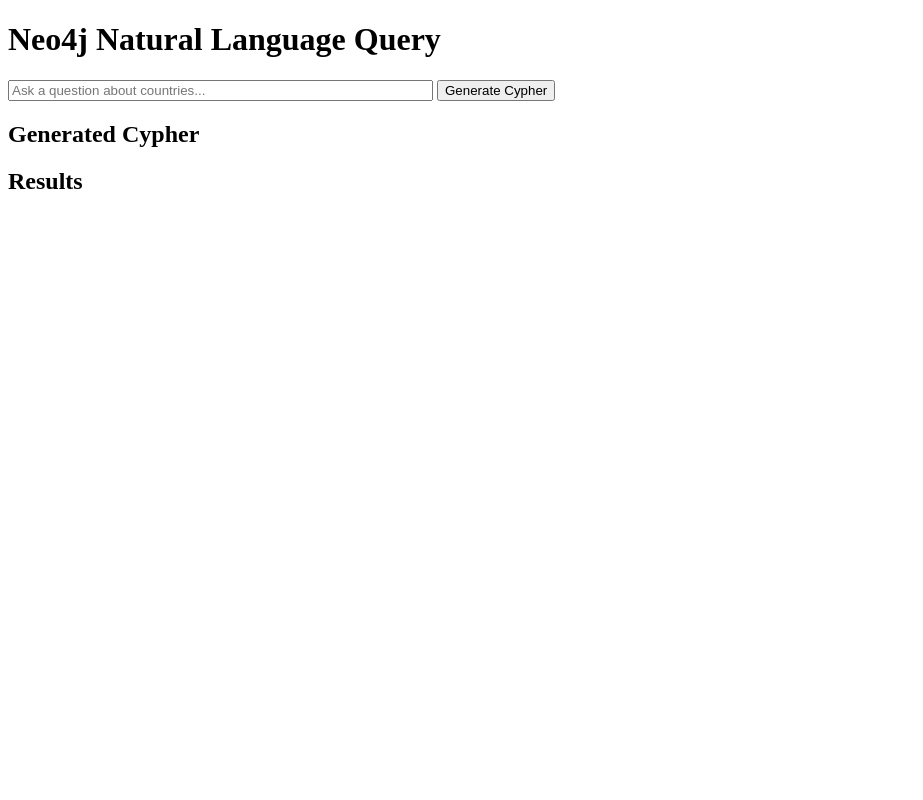
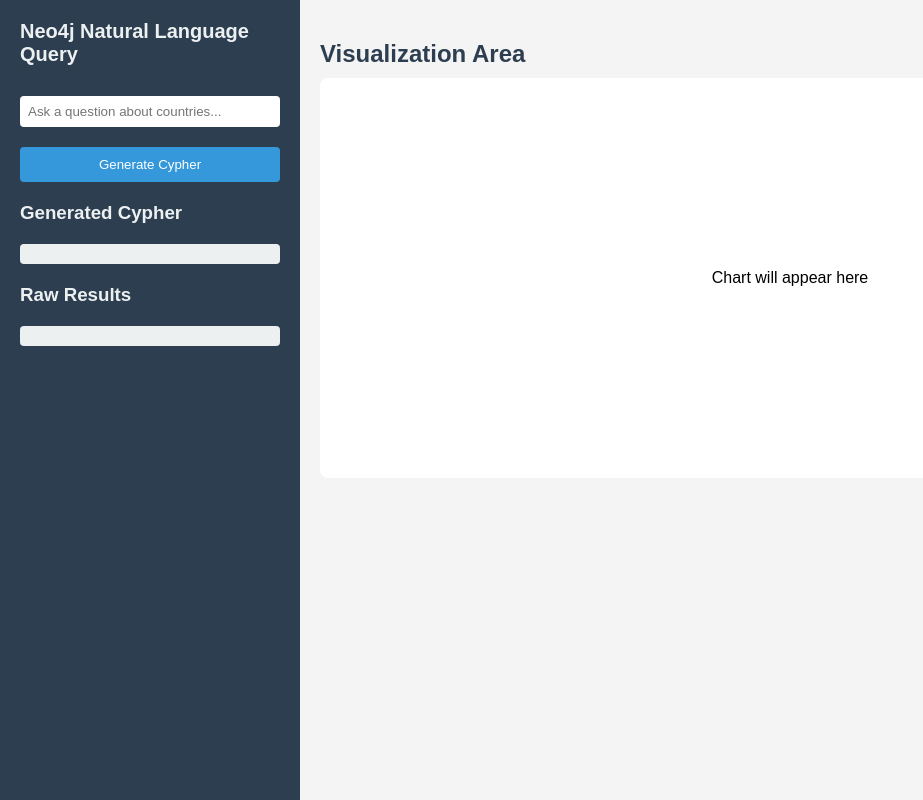
Before and after one commit to marijaklisarovska/graphdb-dashboard-app, a plain HTML site: page static/index.html in a window 1280 px wide. Shown: the whole page, without its empty margins (0-923 px from the left). Drawn offline with Linux system fonts and the light colour scheme.

Commit message:
Add styled index page

```diff
--- a/static/index.html
+++ b/static/index.html
@@ -3,30 +3,33 @@
 <head>
     <meta charset="UTF-8">
     <title>Neo4j Query Generator</title>
+    <link rel="stylesheet" href="style.css">
 </head>
 <body>
-    <h1>Neo4j Natural Language Query</h1>
-    <input type="text" id="prompt" placeholder="Ask a question about countries..." size="50"/>
-    <button onclick="sendPrompt()">Generate Cypher</button>
+    <div class="sidebar">
+        <h1>Neo4j Natural Language Query</h1>
+        <input type="text" id="prompt" placeholder="Ask a question about countries..." />
+        <button onclick="sendPrompt()">Generate Cypher</button>
 
-    <h2>Generated Cypher</h2>
-    <pre id="cypher"></pre>
+        <h3>Generated Cypher</h3>
+        <pre id="cypher"></pre>
 
-    <h2>Results</h2>
-    <pre id="results"></pre>
+        <h3>Raw Results</h3>
+        <pre id="results"></pre>
+    </div>
 
-    <script>
-        async function sendPrompt() {
-            const prompt = document.getElementById('prompt').value;
-            const response = await fetch('/generate', {
-                method: 'POST',
-                headers: {'Content-Type': 'application/json'},
-                body: JSON.stringify({prompt: prompt})
-            });
-            const data = await response.json();
-            document.getElementById('cypher').textContent = data.cypher;
-            document.getElementById('results').textContent = JSON.stringify(data.results, null, 2);
-        }
-    </script>
+    <div class="main-content">
+        <div id="overlay" class="overlay" style="display: none;">
+            <div class="loader"></div>
+        </div>
+
+        <h2>Visualization Area</h2>
+        <!-- TODO: Add charts here -->
+        <div id="chartContainer" style="width:100%; height:400px; background-color:#fff; border-radius:8px; display:flex; align-items:center; justify-content:center;">
+            <span>Chart will appear here</span>
+        </div>
+    </div>
+
+    <script src="main.js"></script>
 </body>
 </html>
--- /dev/null
+++ b/static/main.js
@@ -0,0 +1,30 @@
+function showLoader() {
+    document.getElementById('overlay').style.display = 'flex';
+}
+
+function hideLoader() {
+    document.getElementById('overlay').style.display = 'none';
+}
+
+async function sendPrompt() {
+    const prompt = document.getElementById('prompt').value;
+    showLoader();
+
+    try {
+        const response = await fetch('/generate', {
+            method: 'POST',
+            headers: {'Content-Type': 'application/json'},
+            body: JSON.stringify({prompt: prompt})
+        });
+        const data = await response.json();
+
+        document.getElementById('cypher').textContent = data.cypher;
+        document.getElementById('results').textContent = JSON.stringify(data.results, null, 2);
+
+    } catch (error) {
+        console.error(error);
+        document.getElementById('results').textContent = 'Error fetching data';
+    } finally {
+        hideLoader();
+    }
+}
--- /dev/null
+++ b/static/style.css
@@ -0,0 +1,110 @@
+* {
+    box-sizing: border-box;
+    margin: 0;
+    padding: 0;
+    font-family: Arial, sans-serif;
+}
+
+body {
+    display: flex;
+    height: 100vh;
+    background-color: #f4f4f4;
+}
+
+.sidebar {
+    width: 300px;
+    background-color: #2c3e50;
+    color: #ecf0f1;
+    padding: 20px;
+    display: flex;
+    flex-direction: column;
+    gap: 20px;
+}
+
+.sidebar h1 {
+    font-size: 20px;
+    margin-bottom: 10px;
+}
+
+.sidebar input[type="text"] {
+    padding: 8px;
+    border-radius: 4px;
+    border: none;
+    width: 100%;
+}
+
+.sidebar button {
+    padding: 10px;
+    border-radius: 4px;
+    border: none;
+    background-color: #3498db;
+    color: #fff;
+    cursor: pointer;
+    transition: background-color 0.2s;
+}
+
+.sidebar button:hover {
+    background-color: #2980b9;
+}
+
+.main-content {
+    flex: 1;
+    padding: 20px;
+    overflow-y: auto;
+}
+
+.main-content h2 {
+    margin-top: 20px;
+    margin-bottom: 10px;
+    color: #2c3e50;
+}
+
+pre {
+    background-color: #ecf0f1;
+    padding: 10px;
+    border-radius: 4px;
+    overflow-x: auto;
+    color: #2c3e50;
+}
+
+pre code {
+    display: block;
+    white-space: pre-wrap;
+}
+
+#chartContainer {
+    width: 100%;
+    height: 400px;
+    background-color: #fff;
+    border-radius: 8px;
+    display: flex;
+    align-items: center;
+    justify-content: center;
+}
+
+.overlay {
+    position: absolute;
+    top: 0;
+    left: 0;
+    width: 100%;
+    height: 100%;
+    background: rgba(255,255,255,0.7);
+    display: flex;
+    align-items: center;
+    justify-content: center;
+    z-index: 100;
+}
+
+.loader {
+    border: 6px solid #f3f3f3;
+    border-top: 6px solid #3498db;
+    border-radius: 50%;
+    width: 50px;
+    height: 50px;
+    animation: spin 1s linear infinite;
+}
+
+@keyframes spin {
+    0% { transform: rotate(0deg); }
+    100% { transform: rotate(360deg); }
+}
```
